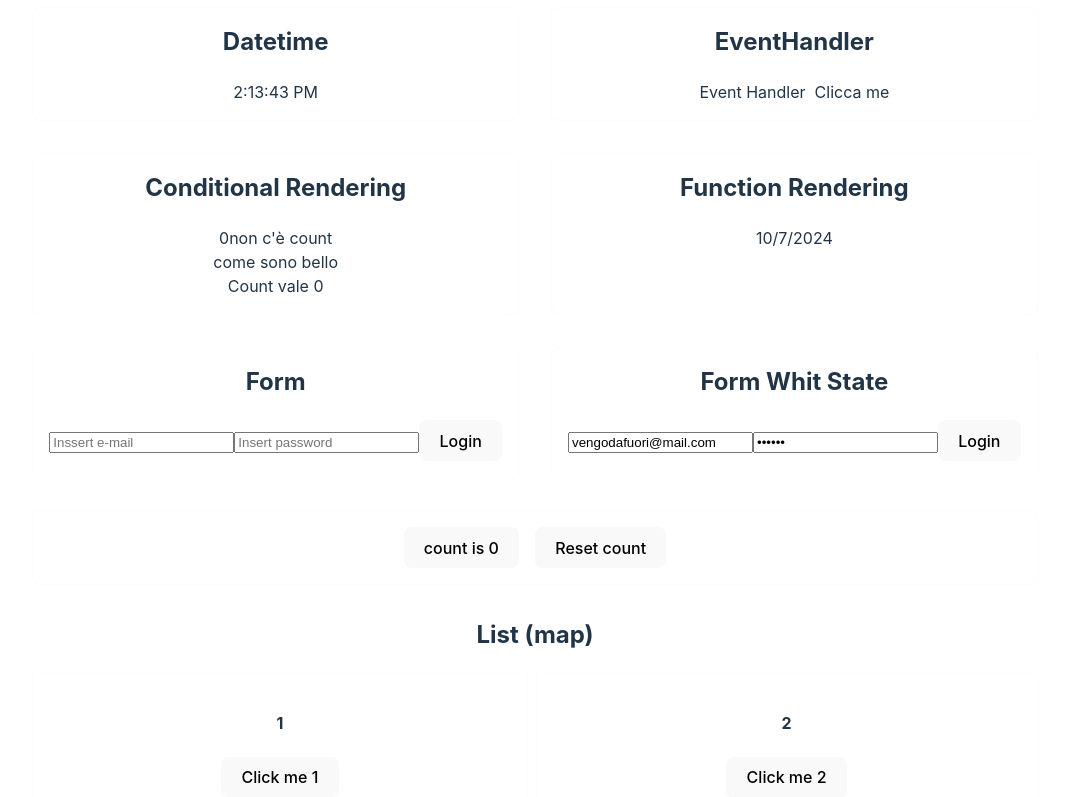
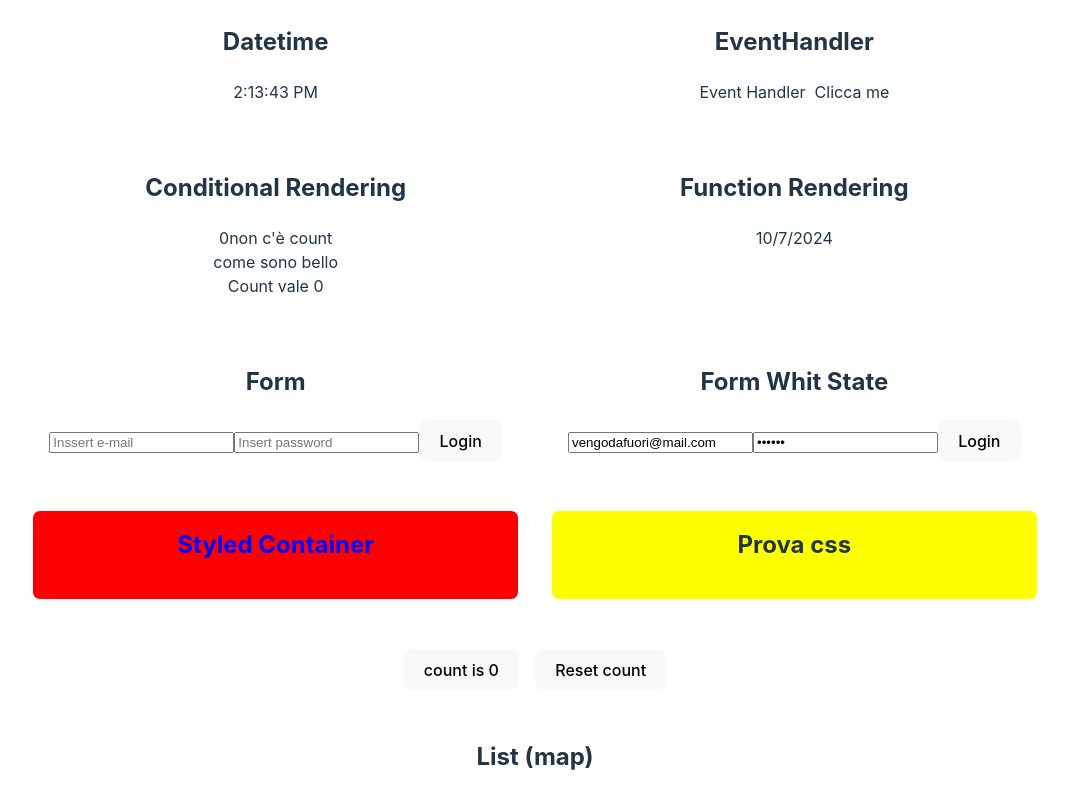
Before and after one commit to nicogheart1/corso-fullstack, a React (Vite) app in the folder js/react/first-react-app/: page / in a window 1280 px wide. Shown: the part 386-1183 px from the top of the page, without its empty margins (105-1174 px from the left). Built offline with nearby package versions, Linux system fonts and the light colour scheme.

Commit message:
181024 styling

```diff
--- a/js/react/first-react-app/package.json
+++ b/js/react/first-react-app/package.json
@@ -11,7 +11,8 @@
   },
   "dependencies": {
     "react": "^18.3.1",
-    "react-dom": "^18.3.1"
+    "react-dom": "^18.3.1",
+    "sass": "^1.80.2"
   },
   "devDependencies": {
     "@eslint/js": "^9.9.0",
--- a/js/react/first-react-app/src/App.css
+++ b/js/react/first-react-app/src/App.css
@@ -34,3 +34,7 @@
   padding: 1rem;
   margin: 2rem auto;
 }
+
+.container {
+  background-color: yellow;
+}
--- a/js/react/first-react-app/src/App.jsx
+++ b/js/react/first-react-app/src/App.jsx
@@ -9,6 +9,7 @@ import ConditionalRendering from "./ConditionalRendering";
 import Form from "./Form";
 import FormWithState from "./FormWithState";
 import List from "./List";
+import StyledContainer from "./StyledContainer/StyledContainer";
 
 function App() {
   const [count, setCount] = useState(0);
@@ -32,6 +33,11 @@ function App() {
           password="123456"
           onSubmit={(data) => console.log("App data", data)}
         />
+        <StyledContainer />
+
+        <div className="container">
+          <h2>Prova css</h2>
+        </div>
       </div>
 
       <div className="card inline">
--- /dev/null
+++ b/js/react/first-react-app/src/StyledContainer/StyledContainer.jsx
@@ -0,0 +1,12 @@
+import classes from "./StyledContainer.module.scss";
+
+const StyledContainer = () => {
+
+    return (
+        <div className={classes.container}>
+            <h2>Styled Container</h2>
+        </div>
+    );
+};
+
+export default StyledContainer;
--- /dev/null
+++ b/js/react/first-react-app/src/StyledContainer/StyledContainer.module.scss
@@ -0,0 +1,7 @@
+.container {
+    background-color: red;
+
+    h2 {
+        color: blue;
+    }
+}
```
Also changed, not shown: 1 other file (tests, documents, lock files or other folders).
